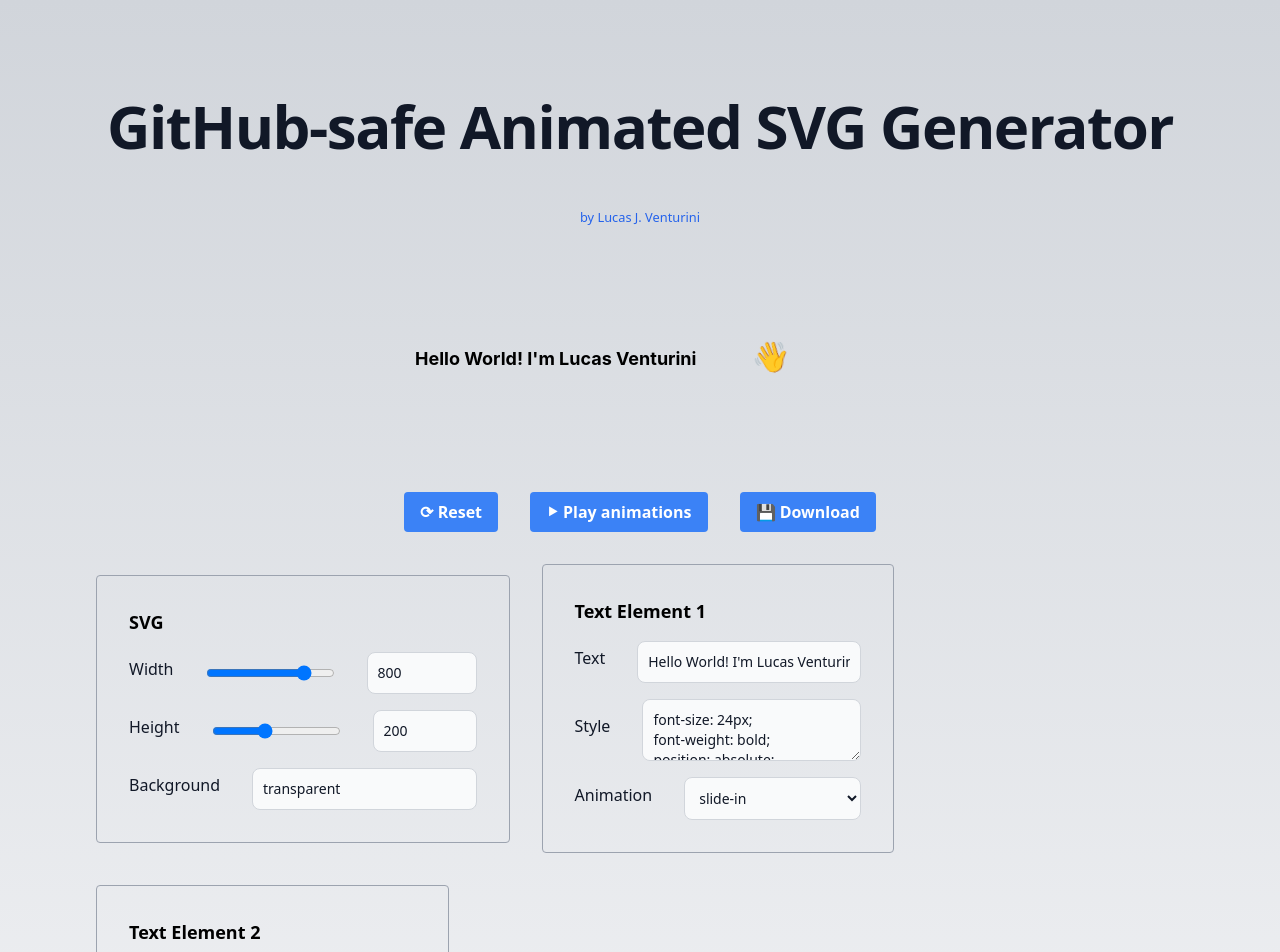
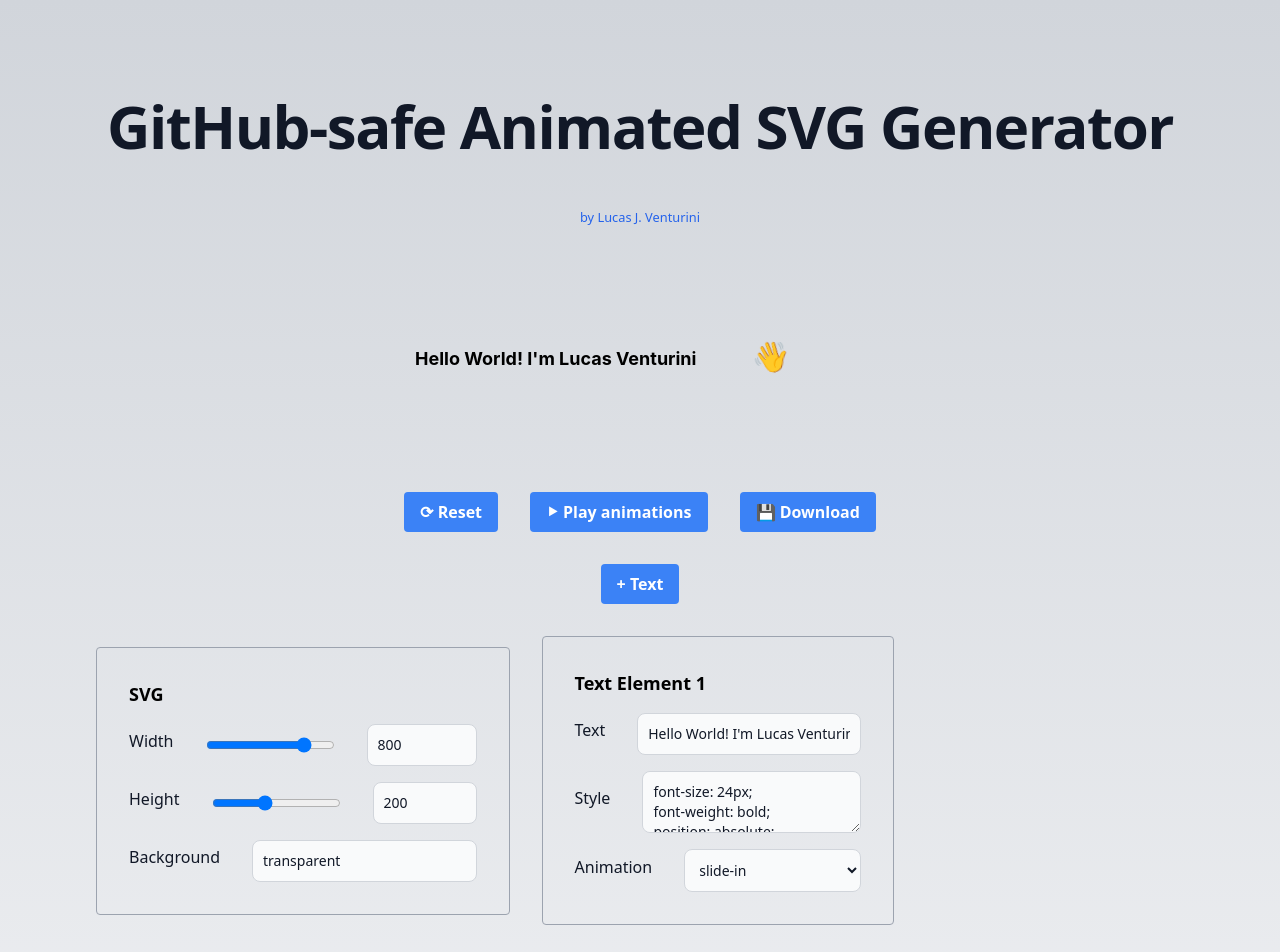
Before and after one commit to difuoan/git-banner-generator, a Next.js app: page / in a window 1280 px wide. Shown: the top 952 px of the page. Built offline with nearby package versions, Linux system fonts and the light colour scheme.

Commit message:
added ability to add text

```diff
--- a/src/pages/index.tsx
+++ b/src/pages/index.tsx
@@ -26,6 +26,7 @@ export default function Home() {
   const initialHeight = 200;
   const initialBackground = "transparent";
   const [displaySvg, setDisplaySvg] = useState(true);
+  const [elementIndex, setElementIndex] = useState(3);
   const [svgWidth, setSvgWidth] = useState(initialWidth);
   const [svgBackground, setSvgBackground] = useState(initialBackground);
   const [svgHeight, setSvgHeight] = useState(initialHeight);
@@ -42,6 +43,7 @@ export default function Home() {
     setSvgWidth(initialWidth);
     setSvgHeight(initialHeight);
     setSvgBackground(initialBackground);
+    setElementIndex(3);
   };
   const onElementChange = (element: SvgElement) => {
     const elementIndex = elements.findIndex(
@@ -49,11 +51,22 @@ export default function Home() {
     );
     if (elementIndex < 0) return;
     setElements(
-      initialState.map((ele) => {
+      elements.map((ele) => {
         if (ele.index === element.index) return element;
         return ele;
       })
     );
+  };
+  const addText = () => {
+    setElements([
+      ...elements,
+      {
+        index: elementIndex,
+        text: "Your Text Here!",
+        style: "",
+      },
+    ]);
+    setElementIndex(elementIndex + 1);
   };
   const settings = elements.map((ele, inde) =>
     mapSettingsElement(ele, inde, onElementChange)
@@ -86,8 +99,11 @@ export default function Home() {
           <Button label="&#11208; Play animations" onClick={playAnimations} />
           <Button label="&#128190; Download" onClick={downloadSvg} />
         </div>
+        <div className={"flex flex-row gap-8"}>
+          <Button label="&#43; Text" onClick={addText} />
+        </div>
         <div className="flex flex-row gap-8 flex-wrap content-center items-center">
-          <div className="flex flex-col gap-4 border border-gray-400 p-8 rounded">
+          <form className="flex flex-col gap-4 border border-gray-400 p-8 rounded">
             <h6 className="text-lg font-bold dark:text-white">SVG</h6>
             <NumberInput
               label="Width"
@@ -108,7 +124,7 @@ export default function Home() {
               value={svgBackground}
               onChange={(val: string) => setSvgBackground(val)}
             />
-          </div>
+          </form>
           {settings}
         </div>
       </main>
--- a/src/utils/mapSettingsElement.tsx
+++ b/src/utils/mapSettingsElement.tsx
@@ -23,7 +23,7 @@ export const mapSettingsElement = (
     title = "Text Element " + element.index;
   }
   return (
-    <div
+    <form
       className="flex flex-col gap-4 border border-gray-400 p-8 rounded"
       key={index}
     >
@@ -40,6 +40,6 @@ export const mapSettingsElement = (
         onChange={(value: string) => onChange({ ...element, animation: value })}
         options={animations}
       />
-    </div>
+    </form>
   );
 };
```
